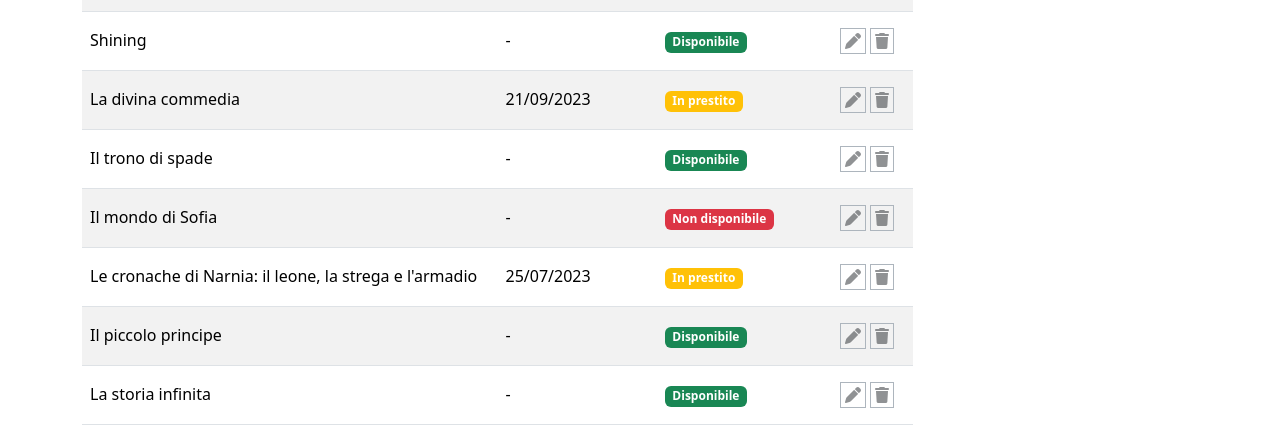
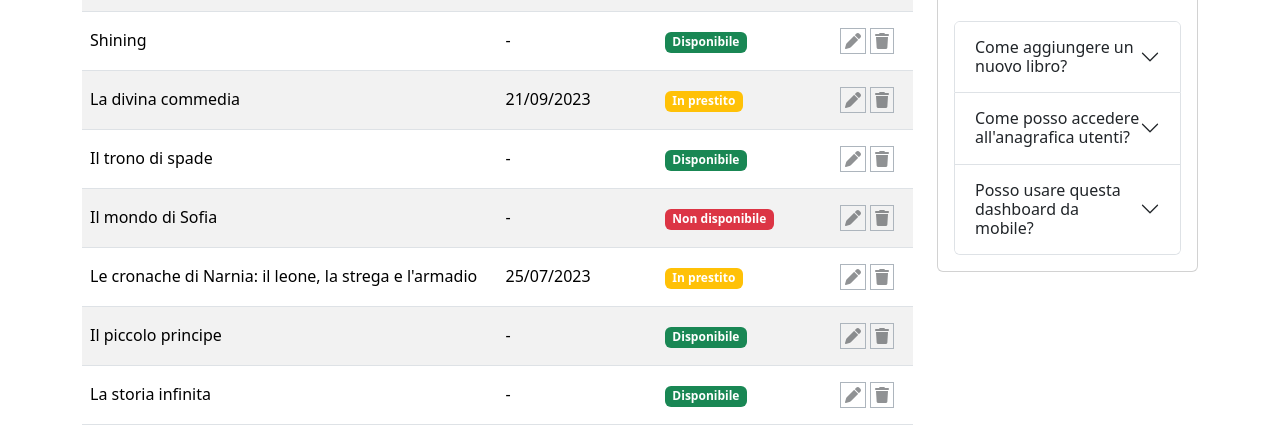
Before and after one commit to leonardo-guglielmini/html-css-bootstrap-dashboard, a plain HTML site: page index.html in a window 1280 px wide. Shown: the part 486-927 px from the top of the page. Drawn offline with nearby package versions, Linux system fonts and the light colour scheme.

Commit message:
ADD f.a.q. list

```diff
--- a/index.html
+++ b/index.html
@@ -193,7 +193,7 @@
                     </div>
 
                     <div class="col-sm-12 col-lg-3">
-                        <div class="row">
+                        <div class="row row-gap-4">
                             <div class="col-12">
                                 <div class="card">
                                     <h2 class="p-3 border-bottom bg-light-subtle fw-normal">Todo</h2>
@@ -214,7 +214,47 @@
                                 </div>
                             </div>
                             <div class="col-12">
-
+                                <div class="card">
+                                    <h2 class="p-3 border-bottom bg-light-subtle fw-normal">F.A.Q.</h2>
+                                    <div class="accordion p-3" id="faq">
+                                        <div class="accordion-item">
+                                            <h2 class="accordion-header">
+                                            <button class="accordion-button collapsed" type="button" data-bs-toggle="collapse" data-bs-target="#faq_1" aria-expanded="false" aria-controls="faq_1">
+                                            Come aggiungere un nuovo libro?
+                                            </button>
+                                            </h2>
+                                            <div id="faq_1" class="accordion-collapse collapse" data-bs-parent="#faq">
+                                                <div class="accordion-body">
+                                                Lorem ipsum dolor sit amet consectetur, adipisicing elit. Explicabo, facilis.
+                                                </div>
+                                            </div>
+                                        </div>
+                                        <div class="accordion-item">
+                                            <h2 class="accordion-header">
+                                            <button class="accordion-button collapsed" type="button" data-bs-toggle="collapse" data-bs-target="#faq_2" aria-expanded="false" aria-controls="faq_2">
+                                            Come posso accedere all'anagrafica utenti?
+                                            </button>
+                                            </h2>
+                                            <div id="collapseTwo" class="accordion-collapse collapse" data-bs-parent="#faq">
+                                                <div class="accordion-body">
+                                                Lorem ipsum dolor sit amet consectetur, adipisicing elit. Explicabo, facilis.
+                                                </div>
+                                            </div>
+                                        </div>
+                                        <div class="accordion-item">
+                                            <h2 class="accordion-header">
+                                            <button class="accordion-button collapsed" type="button" data-bs-toggle="collapse" data-bs-target="#faq_3" aria-expanded="false" aria-controls="faq_3">
+                                            Posso usare questa dashboard da mobile?
+                                            </button>
+                                            </h2>
+                                            <div id="faq_3" class="accordion-collapse collapse" data-bs-parent="#faq">
+                                                <div class="accordion-body">
+                                                Lorem ipsum dolor sit amet consectetur, adipisicing elit. Explicabo, facilis.
+                                                </div>
+                                            </div>
+                                        </div>
+                                    </div>
+                                </div>
                             </div>
                         </div>
                     </div>
```
